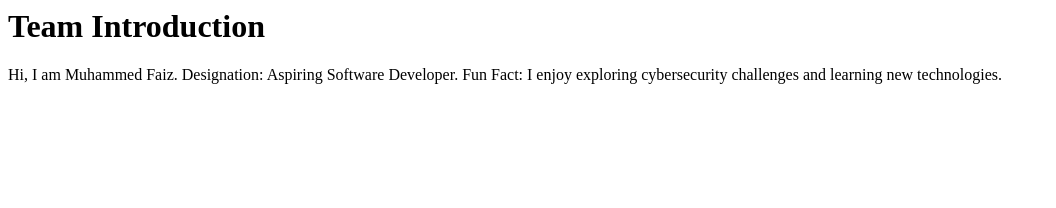
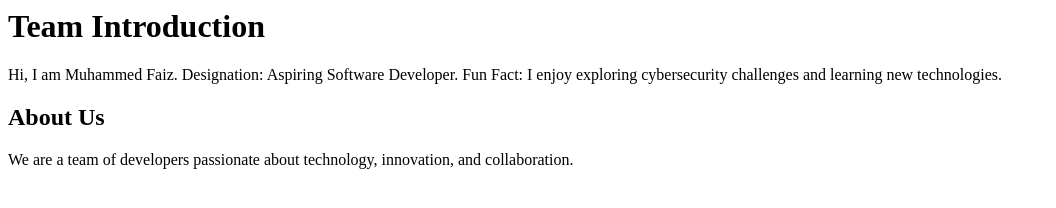
Before and after one commit to dark-faiz/team-intro, a plain HTML site: page index.html in a window 1280 px wide. Shown: the whole page, without its empty margins (0-1056 px from the left). Drawn offline with Linux system fonts and the light colour scheme.

Commit message:
Add 'About Us' section to index.html
Added 'About Us' section with team description.

```diff
--- a/index.html
+++ b/index.html
@@ -12,5 +12,11 @@
         Fun Fact: I enjoy exploring cybersecurity challenges
         and learning new technologies.
     </p>
+    <h2>About Us</h2>
+
+<p>
+    We are a team of developers passionate about
+    technology, innovation, and collaboration.
+</p>
 </body>
 </html>
```
